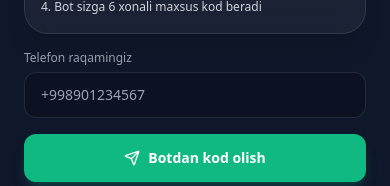
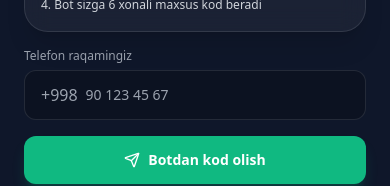
Before and after one commit to akbarshaxriyev-star/hamyon, a React (Vite) app in the folder frontend/: page / in a window 390 px wide. Shown: the part 472-658 px from the top of the page. Built offline with nearby package versions, Linux system fonts and the light colour scheme.

Commit message:
feat: add +998 prefix to login phone input

```diff
--- a/frontend/src/App.tsx
+++ b/frontend/src/App.tsx
@@ -173,7 +173,10 @@ export default function App() {
     e.preventDefault()
     if (!phoneInput) return
 
-    const cleanPhone = phoneInput.replace(/\s+/g, '')
+    let cleanPhone = phoneInput.replace(/\s+/g, '')
+    if (!cleanPhone.startsWith('+998')) {
+      cleanPhone = '+998' + cleanPhone.replace(/^998/, '')
+    }
 
     try {
       const API_URL = import.meta.env.VITE_API_URL || ''
@@ -207,7 +210,10 @@ export default function App() {
   // OTP kodini tasdiqlash
   const handleVerifyOtp = async (e: React.FormEvent) => {
     e.preventDefault()
-    const cleanPhone = phoneInput.replace(/\s+/g, '')
+    let cleanPhone = phoneInput.replace(/\s+/g, '')
+    if (!cleanPhone.startsWith('+998')) {
+      cleanPhone = '+998' + cleanPhone.replace(/^998/, '')
+    }
 
     try {
       const API_URL = import.meta.env.VITE_API_URL || ''
@@ -342,14 +348,17 @@ export default function App() {
 
               <div>
                 <label className="text-xs text-gray-400 mb-1.5 block">Telefon raqamingiz</label>
+                <div className="flex bg-black/20 border border-white/10 rounded-xl px-4 py-3 focus-within:border-emerald-500 focus-within:bg-black/40 transition-colors">
+                  <span className="text-gray-400 mr-2 font-medium flex items-center">+998</span>
                   <input
                     type="tel"
                     required
-                  placeholder="+998901234567"
+                    placeholder="90 123 45 67"
                     value={phoneInput}
                     onChange={(e) => setPhoneInput(e.target.value)}
-                  className="w-full bg-black/20 border border-white/10 rounded-xl px-4 py-3 text-sm text-white outline-none focus:border-emerald-500 focus:bg-black/40 transition-colors"
+                    className="w-full bg-transparent text-sm text-white outline-none"
                   />
+                </div>
               </div>
 
               <button type="submit" className="w-full bg-emerald-500 hover:bg-emerald-600 text-white font-bold py-3.5 rounded-xl text-sm transition-all active:scale-[0.98] flex items-center justify-center gap-2 shadow-lg shadow-emerald-500/20">
```
Lines whose indentation alone changed are shown as unchanged.
